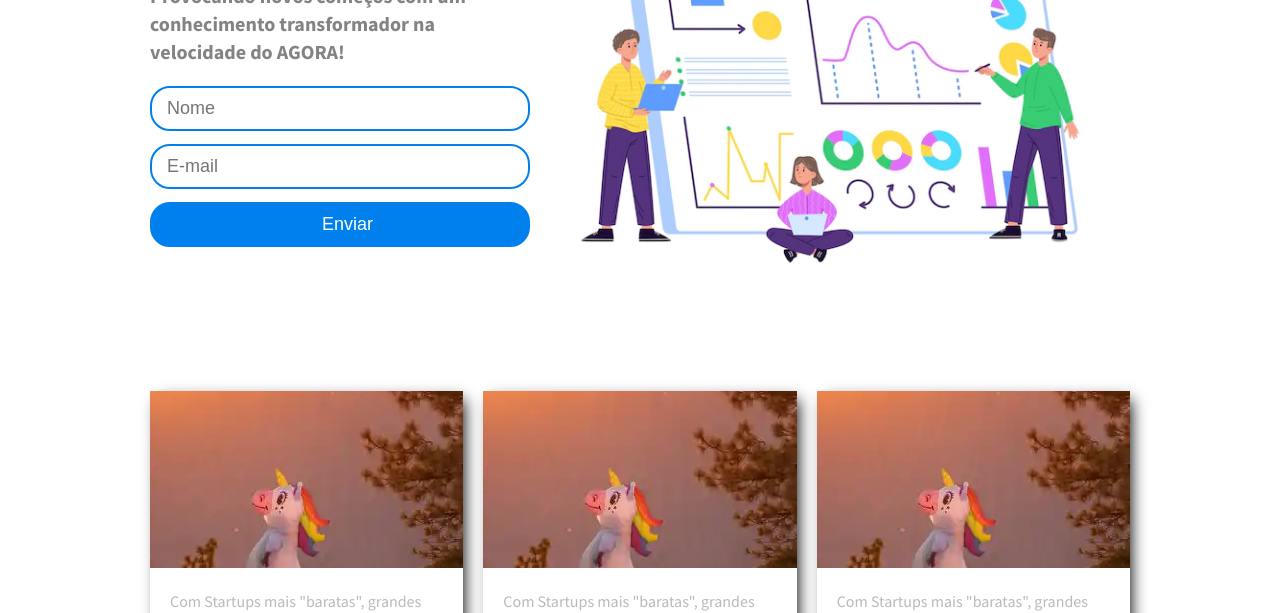
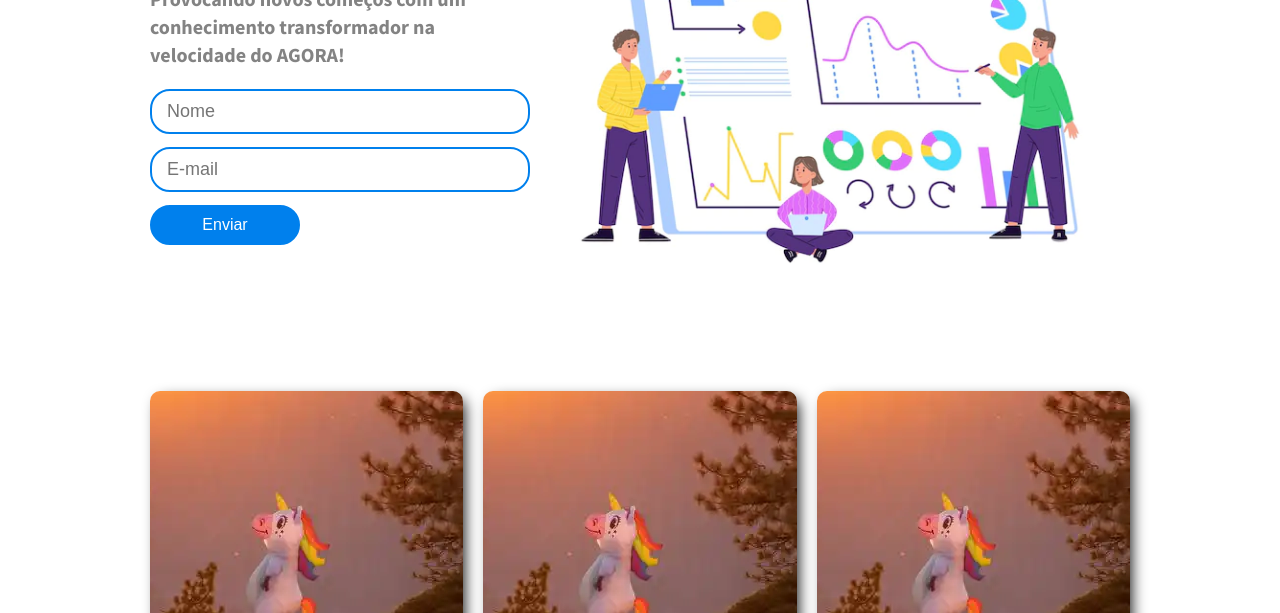
Before and after one commit to Aranjhonn/aulao_git_elementos, a plain HTML site: page index.html in a window 1280 px wide. Shown: the part 339-952 px from the top of the page. Drawn offline with Linux system fonts and the light colour scheme.

Commit message:
Refina estilo da página

```diff
--- a/css/style.css
+++ b/css/style.css
@@ -9,7 +9,6 @@
 
 html,
 body {
-    height: 100vh;
     font-family: "Source Sans Pro", 'Times New Roman';
     text-rendering: optimizeLegibility;
     -webkit-font-smoothing: antialiased;
@@ -104,10 +103,16 @@ form input {
 form [type="submit"] {
     background-color: #0080ed;
     color: white;
+    width: 150px;
+    padding-left: 0px;
+    font-size: 16px;
+    height: 40px;
 }
 
 form [type="submit"]:hover {
     cursor: pointer;
+    background-color: rgba(0, 128, 237, 0.75);
+    transform: translateY(-2px);
 }
 
 main .container-main img {
@@ -115,6 +120,10 @@ main .container-main img {
 }
 
 /* ESTILIZAÇÃO DE SEÇÃO 'CARDS' */
+
+    a {
+        text-decoration: none;
+    }
 
 .cards {
     width: 90%;
@@ -138,6 +147,7 @@ main .container-main img {
     cursor: pointer;
     box-shadow: 5px 5px 15px -4px #000000;
     transition: all 0.3 ease 0s;
+    border-radius: 10px;
 }
 
 .card:hover {
@@ -149,6 +159,8 @@ main .container-main img {
     padding-top: 56.25%;
     overflow: hidden;
     position: relative;
+    border-radius: 10px 10px 0 0;
+    height: 226px;
 }
 
 .image img {
```
